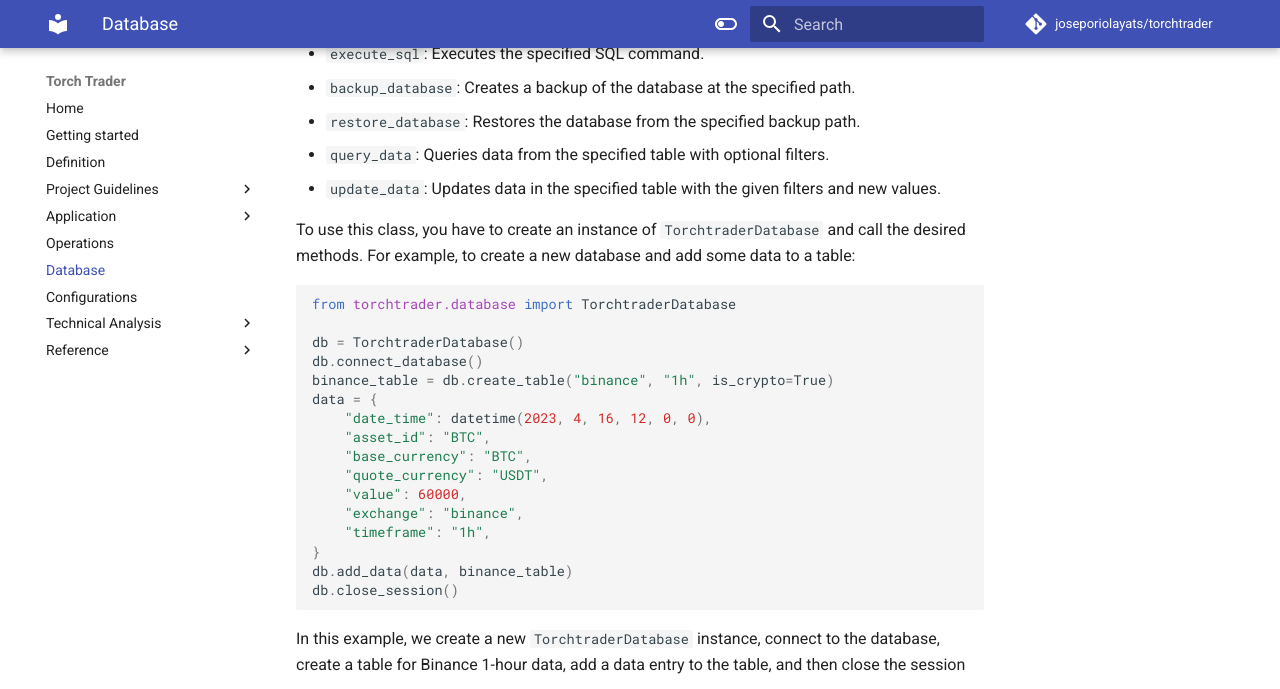
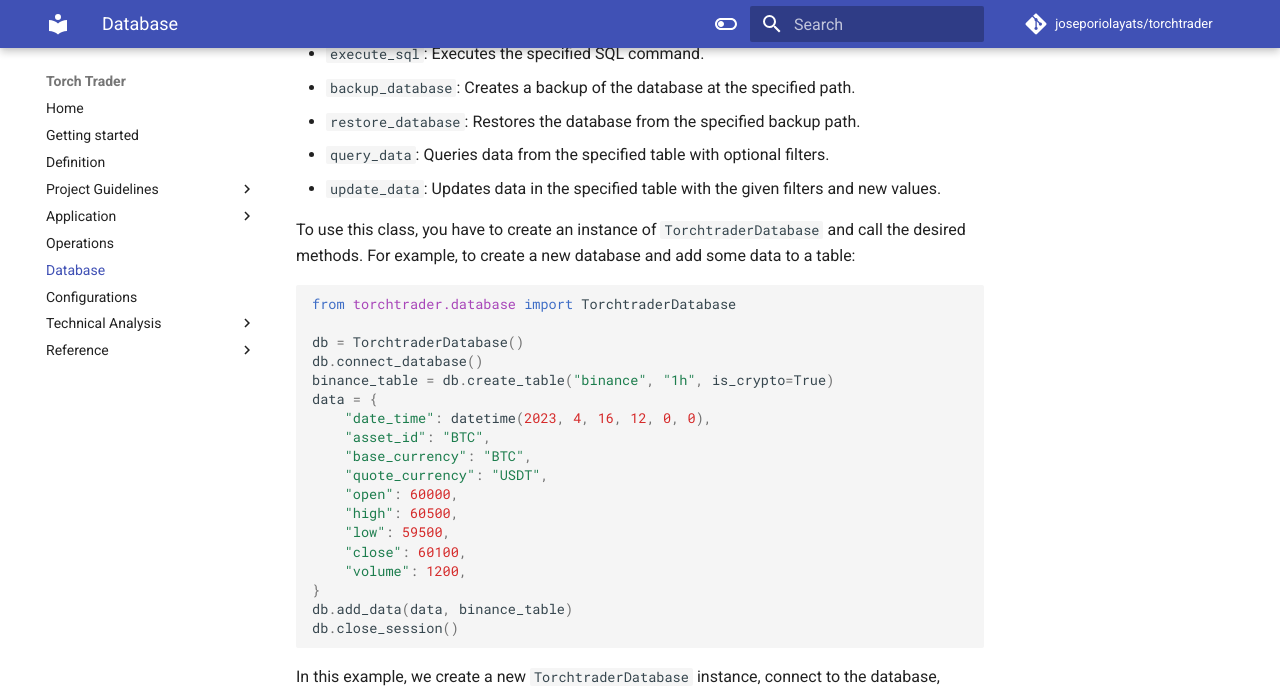
Before and after one commit to joseporiolayats/torchtrader, an MkDocs documentation site: the page built from docs/data/database.md, in a window 1280 px wide and 900 px high, scrolled down 1276 px, cut to the strip 0-689 px from the top of the window. Built offline with MkDocs 1.6.1 and Material for MkDocs 9.7.7, drawn with Linux system fonts in a browser that asks for light colours; comment, search, counter and statistics services are not loaded.

Commit message:
added the OHLCV structure for financial data

```diff
--- a/docs/data/database.md
+++ b/docs/data/database.md
@@ -64,9 +64,11 @@ data = {
     "asset_id": "BTC",
     "base_currency": "BTC",
     "quote_currency": "USDT",
-    "value": 60000,
-    "exchange": "binance",
-    "timeframe": "1h",
+    "open": 60000,
+    "high": 60500,
+    "low": 59500,
+    "close": 60100,
+    "volume": 1200,
 }
 db.add_data(data, binance_table)
 db.close_session()
```
Also changed, not shown: 3 other files.
